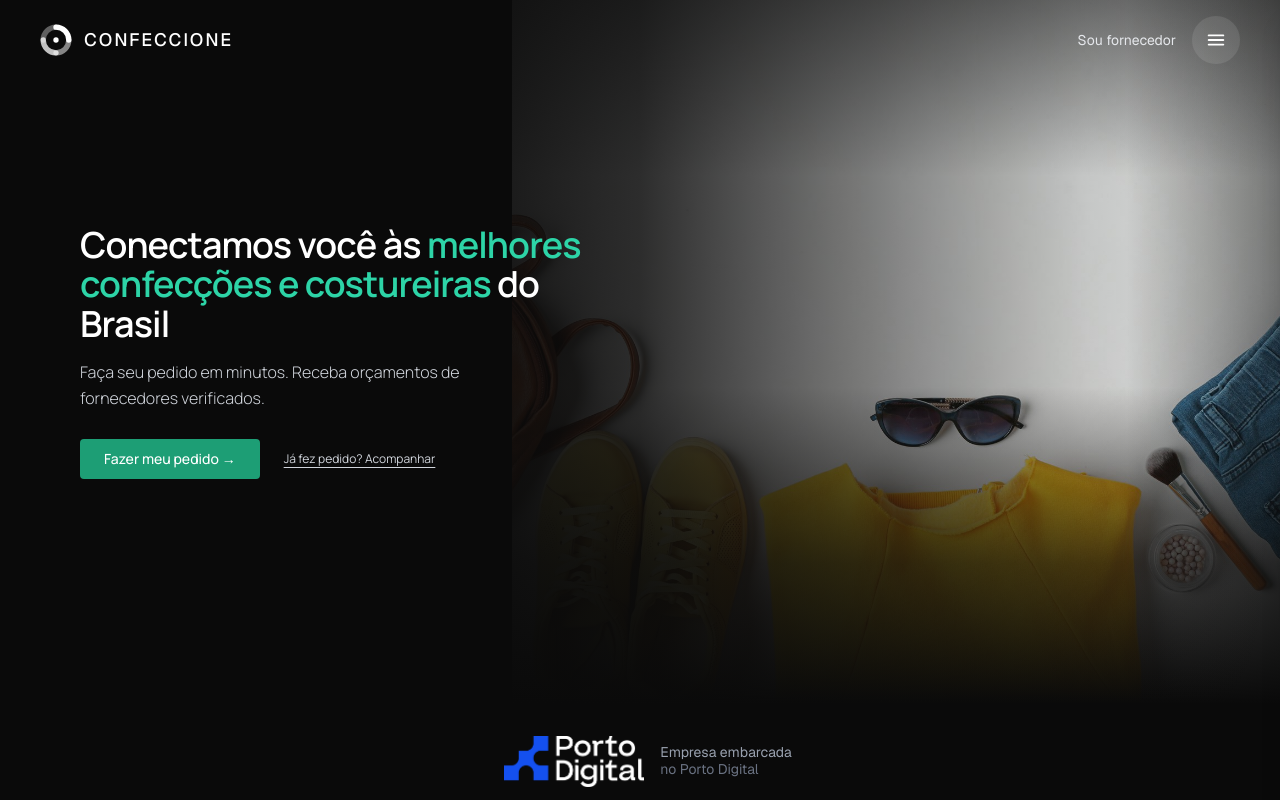
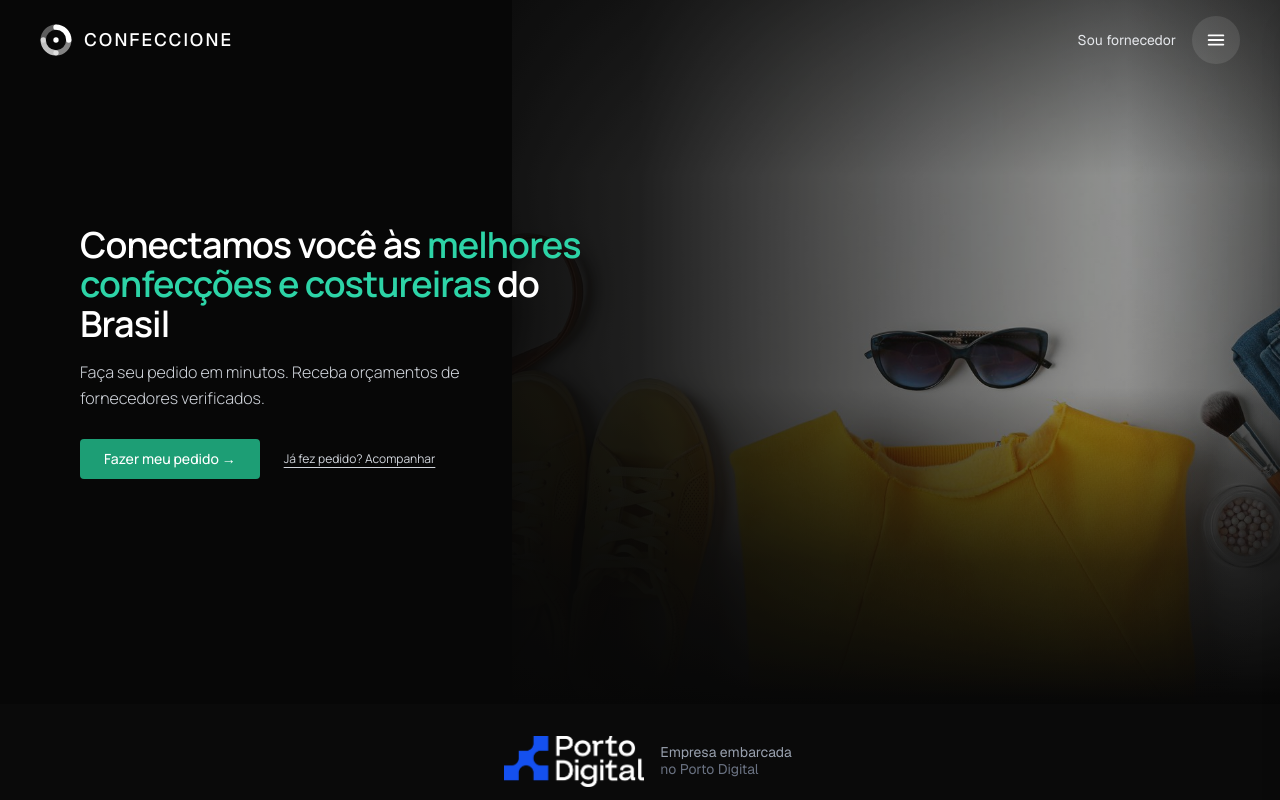
Before and after one commit to nandopons/confeccione, a Next.js app: page / in a window 1280 px wide. Shown: the top 800 px of the page. Built offline with nearby package versions, Linux system fonts and the light colour scheme; no server answers.

Commit message:
style(home): enquadramento do hero (v2) + escurecimento p/ unificar

```diff
--- a/app/page.tsx
+++ b/app/page.tsx
@@ -203,7 +203,7 @@ export default function Home() {
         {/* Foto contida na metade direita (desktop) / fundo (mobile) — tamanho ~nativo, sem esticar */}
         <div className="absolute inset-0 z-0 md:left-auto md:w-[60%]">
           <Image
-            src="/hero/hero-vitrine.jpg"
+            src="/hero/hero-vitrine-v2.jpg"
             alt="Peças de vestuário variadas — confecção sob demanda"
             fill
             preload
@@ -226,6 +226,8 @@ export default function Home() {
         />
         {/* Mobile: foto ao fundo + escurecimento forte para legibilidade */}
         <div className="md:hidden absolute inset-0 z-[1] bg-[rgba(10,10,10,0.7)]" />
+        {/* Escurecimento geral (desktop) para unificar a foto clara com o visual escuro da marca */}
+        <div className="hidden md:block absolute inset-0 z-[1] bg-black/30" />
 
         <SiteHeader transparent />
 
```
